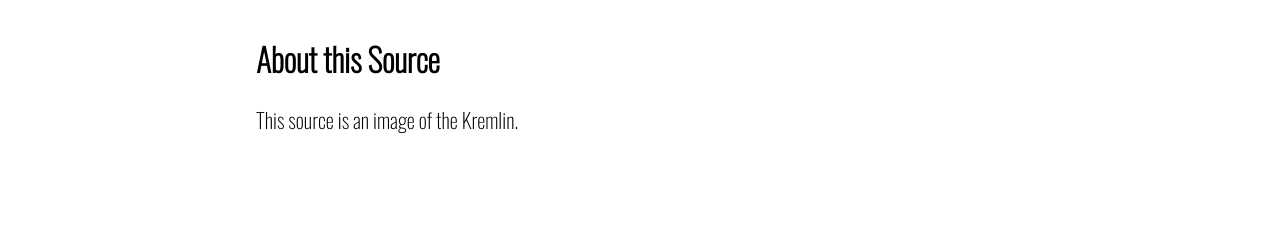
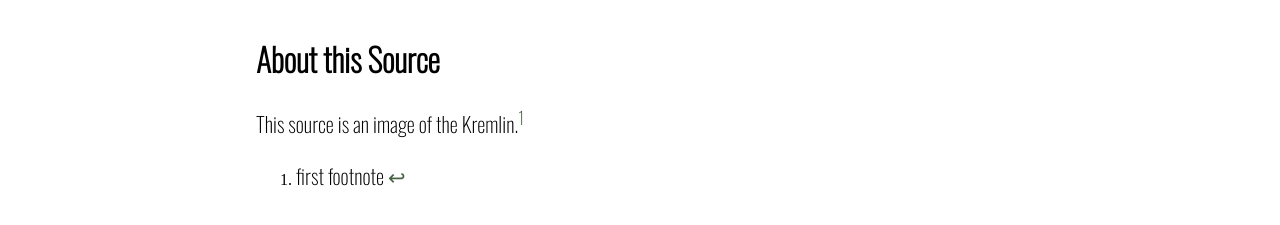
Before and after one commit to carolinekness/November, a Jekyll site: the page built from 003_about_the_source.md, in a window 1280 px wide. Shown: the part 200-425 px from the top of the page. Built offline with Jekyll 4.4.1, drawn with Linux system fonts in a browser that asks for light colours.

Commit message:
Update 003_about_the_source.md

```diff
--- a/003_about_the_source.md
+++ b/003_about_the_source.md
@@ -5,4 +5,7 @@ number: 003
 ---
 
 # About this Source
-This source is an image of the Kremlin.
+This source is an image of the Kremlin.[^1]
+
+[^1]: first footnote
+[^2]: I copied this text from this [website](https://www.lipsum.com/feed/html)
```
